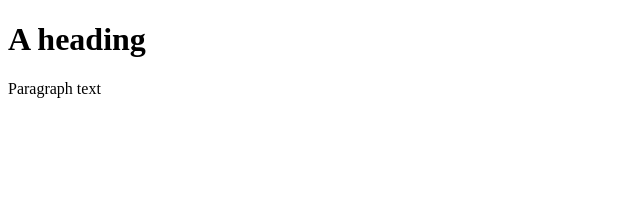
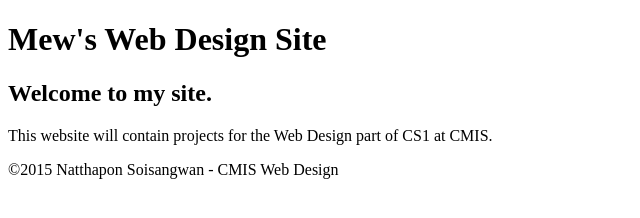
Before and after one commit to mew1837-cmis/mew1837-cmis-wd, a plain HTML site: page index.html in a window 1280 px wide. Shown: the whole page, without its empty margins (0-640 px from the left). Drawn offline with Linux system fonts and the light colour scheme.

Commit message:
Edited my index.html as a landing page.

```diff
--- a/index.html
+++ b/index.html
@@ -2,16 +2,27 @@
 <html>
 	<head>
 		<title>
-			Title text
+			Mew's Web Design Site
 		</title>
 		<meta charset="utf-8"/>
 	</head>
 	<body>
-		<h1>
-			A heading
-		</h1>
-		<p>
-			Paragraph text
-		</p>
+		<header>
+			<h1>
+			Mew's Web Design Site
+			</h1>
+		</header>
+		<nav>
+		</nav>
+		<main>
+			<h2>
+			Welcome to my site.
+			</h2>
+			<p>
+			This website will contain projects for the Web Design part of CS1 				at CMIS.
+			</p>
+		<footer>
+			©2015 Natthapon Soisangwan - CMIS Web Design
+		</footer>
 	</body>
 </html>
```
